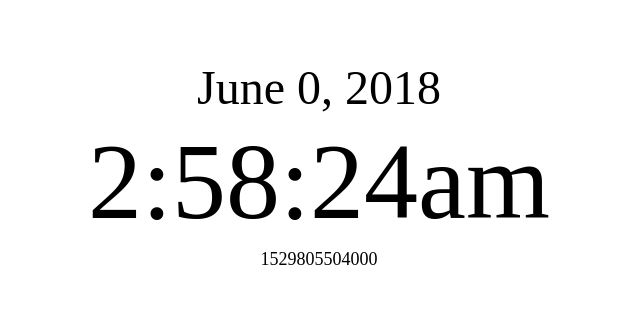
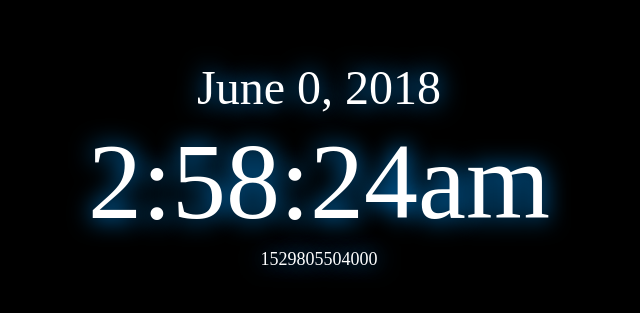
Before and after one commit to zfreedman/react_clock, a React app: page / in a window 1280 px wide. Shown: the part 235-548 px from the top of the page, without its empty margins (321-961 px from the left). Built offline with nearby package versions, Linux system fonts and the light colour scheme.

Commit message:
style: Added dark styling to page

```diff
--- a/public/style/style.css
+++ b/public/style/style.css
@@ -9,8 +9,11 @@
 }
 
 body {
+  background-color: black;
+  color: white;
+  font-family: leagueGothic;
   margin: 0;
-  font-family: leagueGothic;
+  text-shadow: 0 0 25px #0099ff;
 }
 
 #dater {
```
